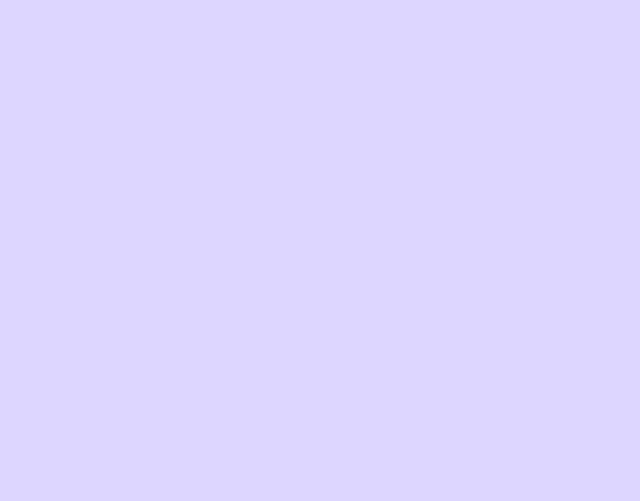
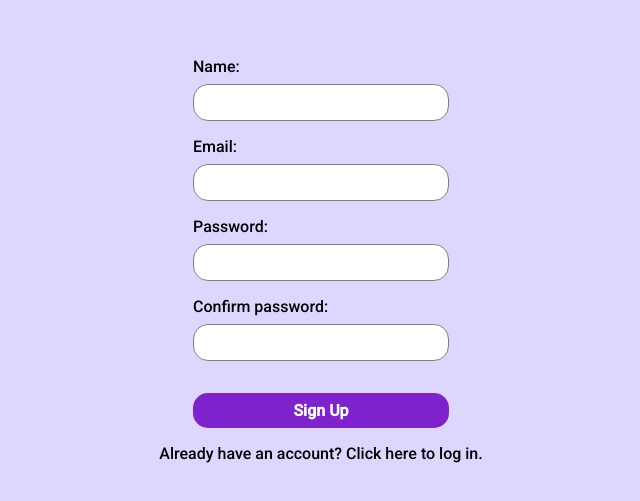
Before and after one commit to vinhbt241/js-social-network, a React (Create React App) app: page /sign-up in a window 1280 px wide. Before the commit this address had no page. Shown: the part 103-604 px from the top of the page, without its empty margins (319-959 px from the left). Built offline with nearby package versions, Linux system fonts and the light colour scheme.

Commit message:
Add static sign up page, refactor login page to include link lead to sign up and also share style between two page

```diff
--- a/src/App.css
+++ b/src/App.css
@@ -436,10 +436,13 @@ ul {
 }
 
 .Login {
-  width: 50vw;
-  margin: auto;
-  height: 100vh;
+  width: 100vw;
+  min-height: 100vh;
   box-sizing: border-box;
+
+  display: flex;
+  flex-direction: column;
+  align-items: center;
 
   padding-top: 20vh;
 }
@@ -449,21 +452,38 @@ ul {
   font-family: 'Roboto', sans-serif;
 }
 
-.login-form {
-  width: 30%;
+.SignUp {
+  width: 100vw;
+  min-height: 100vh;
+
+  box-sizing: border-box;
+
   display: flex;
   flex-direction: column;
-  margin: auto;
+  align-items: center;
+
+  padding-top: 20vh;
+}
+
+.SignUp * {
+  font-size: 1em;
+  font-family: 'Roboto', sans-serif;
+}
+
+.authentication-form {
+  width: 20vw;
+  display: flex;
+  flex-direction: column;
   gap: 1em;
   box-sizing: border-box;
 }
 
-.login-form > label {
+.authentication-form > label {
   display: flex;
   flex-direction: column;
 }
 
-.login-form > label > input {
+.authentication-form > label > input {
   width: 100%;
   padding: .5em 1em;
   box-sizing: border-box;
@@ -473,11 +493,11 @@ ul {
   border: 1px solid grey;
 }
 
-.login-form > label > input:focus {
+.authentication-form > label > input:focus {
   outline: 1px solid var(--primary);
 }
 
-.login-form-submit {
+.authentication-submit {
   font-size: 1em;
   font-weight: bold;
   width: 100%;
@@ -490,7 +510,7 @@ ul {
   margin-top: 1em;
 }
 
-.login-form-submit:hover {
+.authentication-submit:hover {
   filter: brightness(80%);
 }
 
@@ -499,3 +519,11 @@ button:disabled {
   color: var(--primary);
   border: 1px solid var(--primary);
 }
+
+.authentication-link {
+  margin-top: 1em;
+}
+
+.authentication-link:hover {
+  color: var(--primary)
+}
--- a/src/components/Login.js
+++ b/src/components/Login.js
@@ -1,11 +1,11 @@
-import { useNavigate } from "react-router-dom";
+import { Link, useNavigate } from "react-router-dom";
 
 const Login = (props) => {
   const LOGIN_API_URL = "http://127.0.0.1:3000/api/sessions";
 
   const navigate = useNavigate();
 
-  const processLoginForm = async (event) => {
+  const processLogin = async (event) => {
     event.preventDefault();
 
     let userEmail = event.target["email"].value;
@@ -27,7 +27,7 @@ const Login = (props) => {
     const data = await response.json();
 
     if(data.error) {
-      alert(data.error);
+      alert("Wrong email or password, please try again");
     } else {
       localStorage.setItem("user", JSON.stringify(data.user));
       localStorage.setItem("token", data.token);
@@ -38,18 +38,22 @@ const Login = (props) => {
 
   return(
     <div className="Login">
-      <form className="login-form" onSubmit={processLoginForm}>
+      <form className="authentication-form" onSubmit={processLogin}>
         <label>
           Email:
-          <input type="email" name="email"/>
+          <input type="email" name="email" required/>
         </label>
         <label>
           Password:
-          <input type="password" name="password" />
+          <input type="password" name="password" required/>
         </label>
 
-        <input className="login-form-submit" type="submit" value="Log in" />
+        <input className="authentication-submit" type="submit" value="Log in" />
       </form>
+
+      <Link to="/sign-up" className="unstyle-link authentication-link">
+        New member? Click here to sign up.
+      </Link>
     </div>
   )
 }
--- /dev/null
+++ b/src/components/SignUp.js
@@ -0,0 +1,53 @@
+import { Link } from "react-router-dom"
+
+const SignUp = (props) => {
+  const processSignUp = async (event) => {
+    event.preventDefault();
+
+    let password = event.target["password"].value;
+    let passwordConfirm = event.target["password-confirmation"].value;
+
+    if(password !== passwordConfirm) {
+      alert("Password confirm don't match, please try again")
+    } else {
+      let name = event.target["name"].value;
+      let email = event.target["email"].value;
+
+      console.log(name, email, password, passwordConfirm)
+    }
+  }
+
+  return(
+    <div className="SignUp">
+      <form className="authentication-form" onSubmit={processSignUp}>
+        <label>
+          Name:
+          <input type="text" name="name" required/>
+        </label>
+
+        <label>
+          Email:
+          <input type="email" name="email" required/>
+        </label>
+
+        <label>
+          Password:
+          <input type="password" name="password" required/>
+        </label>
+
+        <label>
+          Confirm password:
+          <input type="password" name="password-confirmation" required/>
+        </label>
+
+        <input className="authentication-submit" type="submit" value="Sign Up" />
+      </form>
+
+      <Link to="/login" className="unstyle-link authentication-link">
+        Already have an account? Click here to log in.
+      </Link>
+    </div>
+  )
+}
+
+export { SignUp }
--- a/src/index.js
+++ b/src/index.js
@@ -11,6 +11,7 @@ import { Home } from './components/Home';
 import { Login } from './components/Login';
 import { Profile } from './components/Profile';
 import { Setting } from './components/Setting';
+import { SignUp } from './components/SignUp';
 import { PrivateRoute } from './PrivateRoute';
 
 const root = ReactDOM.createRoot(document.getElementById('root'));
@@ -24,6 +25,7 @@ root.render(
           <Route path="friend-requests" element={<PrivateRoute><FriendRequests /></PrivateRoute>} />
           <Route path="setting" element={<PrivateRoute><Setting /></PrivateRoute>} />
           <Route path="login" element={<Login />} />
+          <Route path="sign-up" element={<SignUp />} />
         </Route>
       </Routes>
     </BrowserRouter>
```
